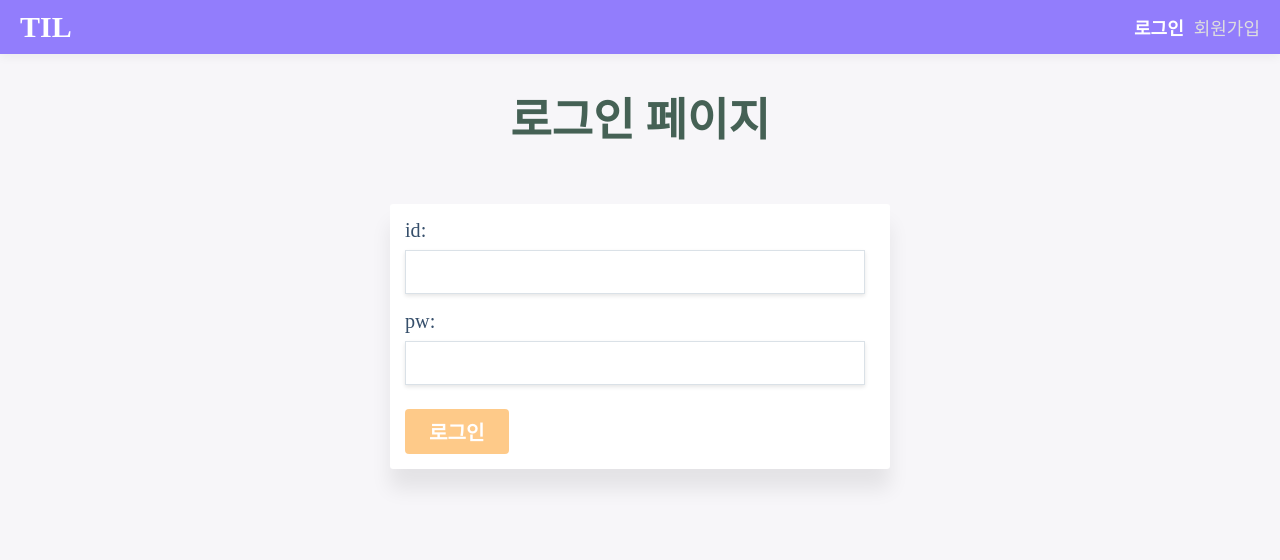
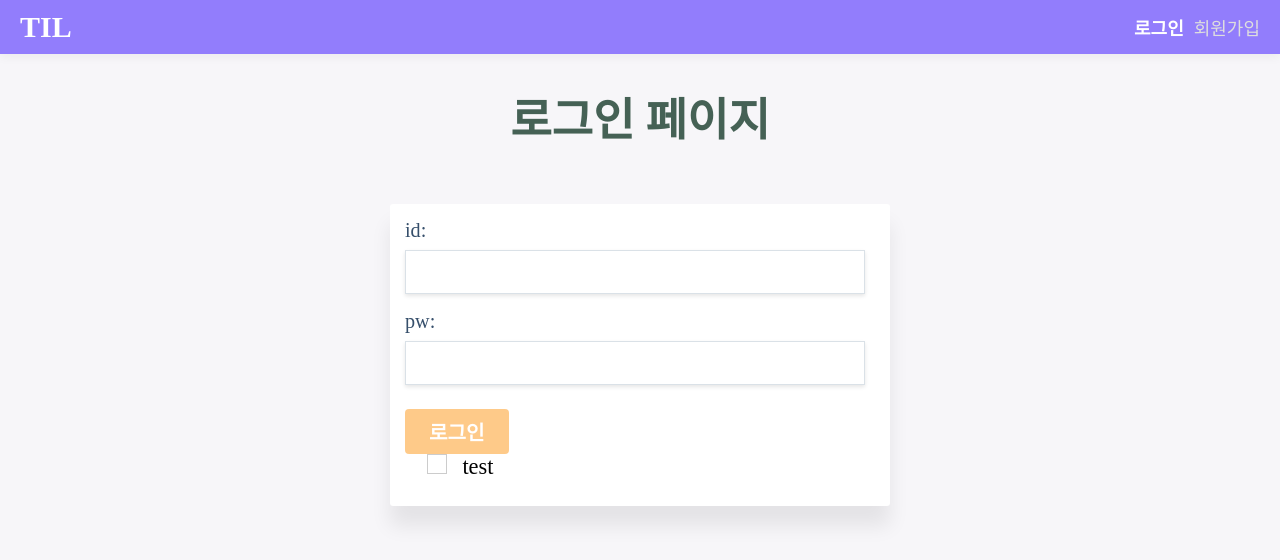
Before and after one commit to kyoungjin2310/vue-login, a Vue app in the folder vue-til/: page /login in a window 1280 px wide. Shown: the top 560 px of the page. Built offline with nearby package versions, Linux system fonts and the light colour scheme; no server answers.

Commit message:
feat: checkbox

```diff
--- a/vue-til/src/components/LoginForm.vue
+++ b/vue-til/src/components/LoginForm.vue
@@ -24,6 +24,7 @@
           로그인
         </button>
       </form>
+      <check-box :inputId="test" :inputHtml="txt" />
       <p class="log">{{ logMessage }}</p>
     </div>
   </div>
@@ -31,7 +32,9 @@
 
 <script>
 import { validateEmail } from '@/utils/validation';
+import CheckBox from './common/CheckBox.vue';
 export default {
+  components: { CheckBox },
   data() {
     return {
       // form values
@@ -39,6 +42,8 @@ export default {
       password: '',
       // log
       logMessage: '',
+      txt: '<p>test<p>',
+      test: 'test',
     };
   },
   computed: {
--- /dev/null
+++ b/vue-til/src/components/common/CheckBox.vue
@@ -0,0 +1,112 @@
+<template>
+  <div class="checkbox-form">
+    <label :for="inputId" class="item">
+      <span v-html="inputHtml"></span>
+      <input
+        :id="inputId"
+        v-model="checked"
+        type="checkbox"
+        @change="onChange($event)"
+      />
+      <span class="checkmark">
+        <span v-if="checkedSvg"
+          ><svg
+            width="15"
+            height="12"
+            viewBox="0 0 15 12"
+            fill="none"
+            xmlns="http://www.w3.org/2000/svg"
+          >
+            <path
+              d="M14.8526 0H13.5678C13.3876 0 13.2167 0.0838704 13.1064 0.227382L5.52765 9.96195L1.8936 5.29316C1.83863 5.22239 1.76856 5.16516 1.68865 5.12578C1.60874 5.0864 1.52107 5.06589 1.43223 5.06578H0.14735C0.0241935 5.06578 -0.0438186 5.20929 0.0315461 5.3062L5.06627 11.7735C5.30156 12.0755 5.75375 12.0755 5.99087 11.7735L14.9685 0.238565C15.0438 0.143512 14.9758 0 14.8526 0V0Z"
+              fill="black"
+            />
+          </svg>
+        </span>
+      </span>
+    </label>
+  </div>
+</template>
+
+<script>
+export default {
+  props: {
+    inputId: String,
+    inputHtml: String,
+  },
+  data() {
+    return {
+      checked: [],
+      checkedSvg: false,
+    };
+  },
+  methods: {
+    onChange(e) {
+      this.$emit('input', this.checked);
+      console.log(e.target.checked);
+      this.checkedSvg = e.target.checked;
+    },
+  },
+};
+</script>
+
+<style scoped>
+.checkbox-form label {
+  margin-left: 1em;
+}
+
+svg {
+  vertical-align: top;
+}
+
+.checkbox-form .item {
+  display: block;
+  position: relative;
+  padding-left: 35px;
+  margin-bottom: 12px;
+  cursor: pointer;
+  font-size: 1em;
+  height: 25px;
+  -webkit-user-select: none;
+  -moz-user-select: none;
+  -ms-user-select: none;
+  user-select: none;
+  display: flex;
+  align-items: center;
+}
+
+.checkbox-form .item input {
+  position: absolute;
+  opacity: 0;
+  cursor: pointer;
+  height: 0;
+  width: 0;
+}
+
+.checkbox-form .checkmark {
+  position: absolute;
+  top: 0;
+  left: 0;
+  height: 20px;
+  width: 20px;
+  border: 1px solid #ccc;
+}
+
+.checkbox-form .item:hover input ~ .checkmark {
+  background-color: #949494;
+}
+
+.checkbox-form .item input:checked ~ .checkmark {
+  background-color: #d8a22e;
+}
+
+.checkbox-form .checkmark:after {
+  content: '';
+  position: absolute;
+  display: none;
+}
+
+.checkbox-form .item input:checked ~ .checkmark:after {
+  display: block;
+}
+</style>
```
